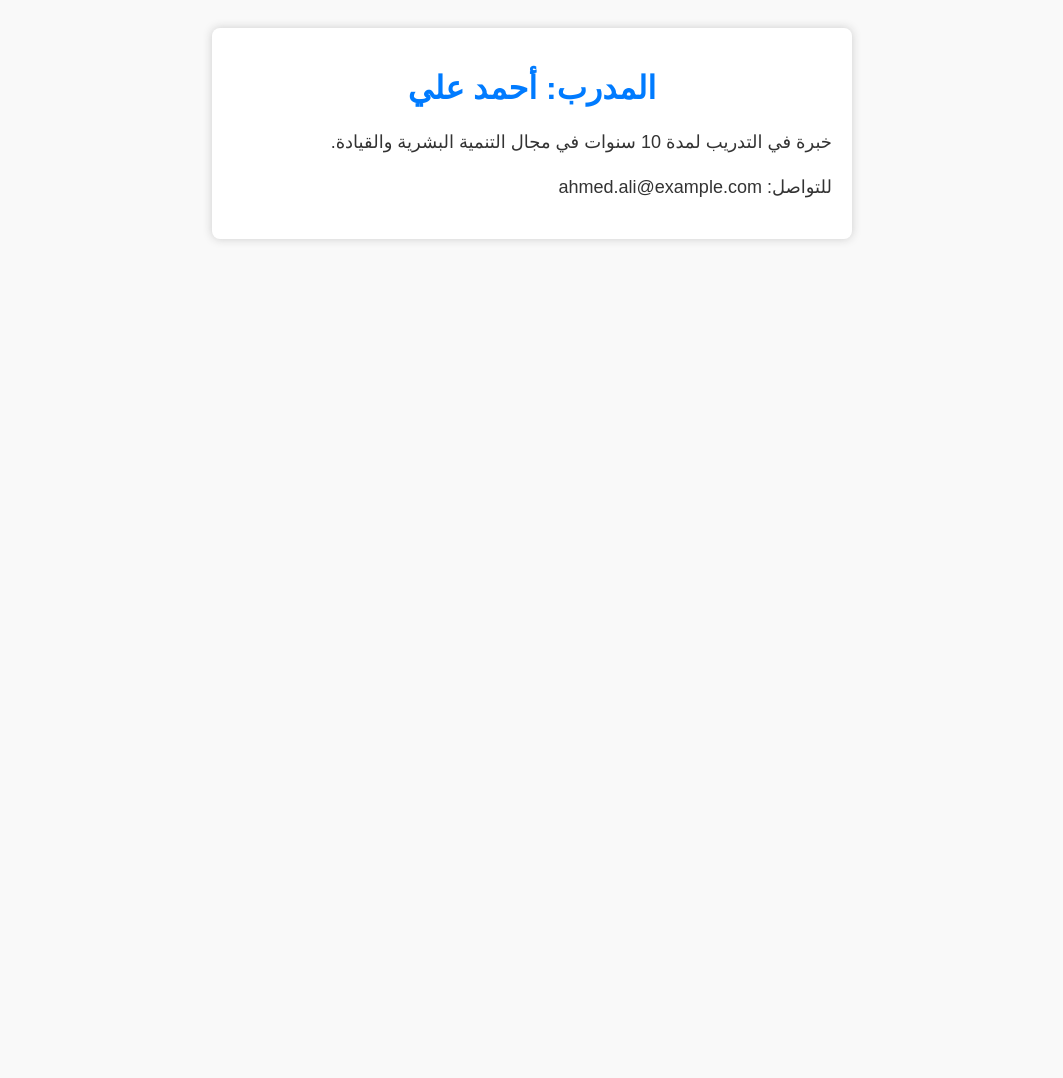
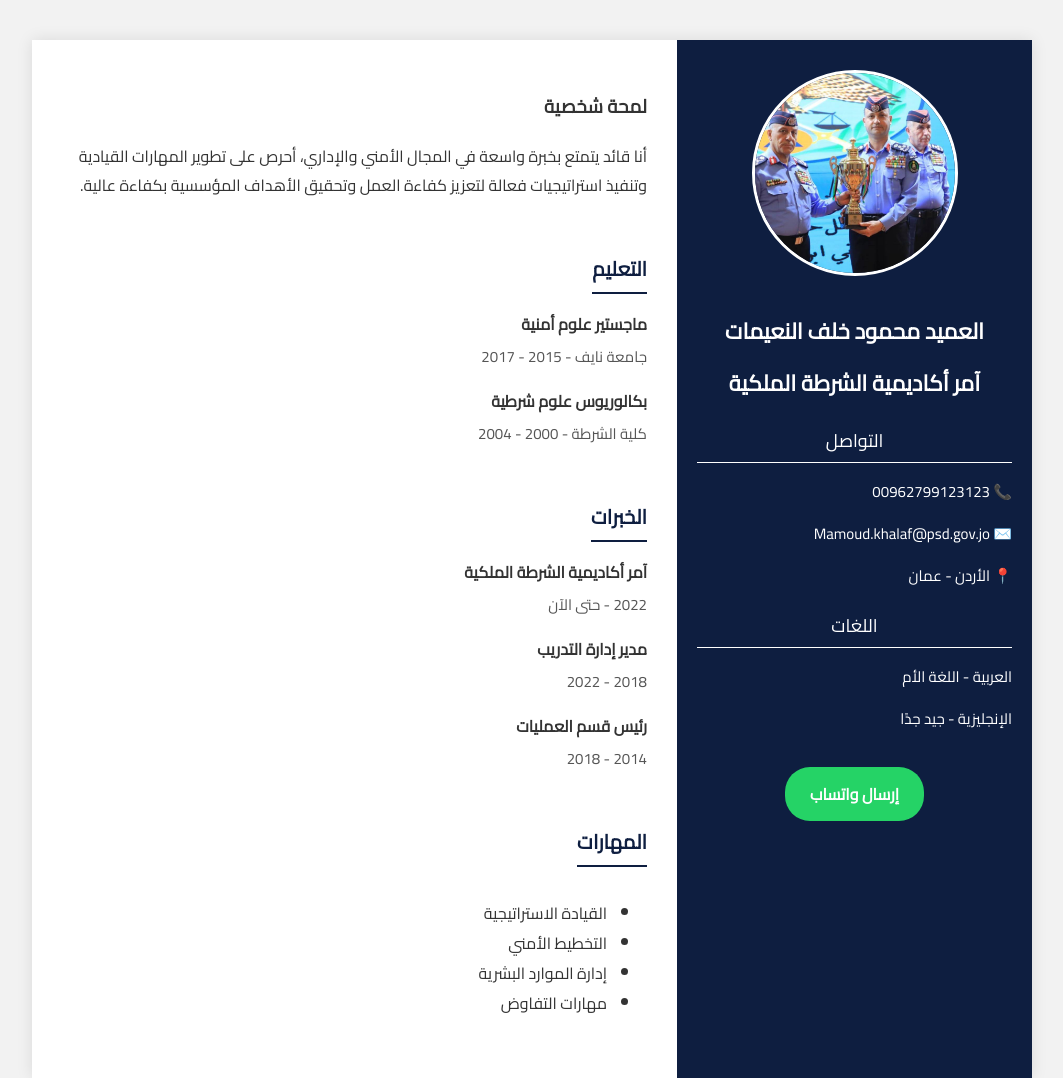
Before and after one commit to faris-jar/RPA, a plain HTML site: page index.html in a window 1280 px wide. Shown: the whole page, without its empty margins (108-1171 px from the left). Before the commit the page ends 800 px from the top, so only its background shows below. Drawn offline with Linux system fonts and the light colour scheme.

Commit message:
Add files via upload

```diff
--- a/index.html
+++ b/index.html
@@ -1,21 +1,197 @@
 <!DOCTYPE html>
 <html lang="ar" dir="rtl">
 <head>
-    <meta charset="UTF-8" />
-    <meta name="viewport" content="width=device-width, initial-scale=1" />
-    <title>صفحة تعريف المدرب</title>
-    <style>
-        body { font-family: Arial, sans-serif; padding: 20px; background: #f9f9f9; color: #333; }
-        .container { max-width: 600px; margin: auto; background: white; padding: 20px; border-radius: 8px; box-shadow: 0 0 10px #ccc; }
-        h1 { text-align: center; color: #007bff; }
-        p { font-size: 18px; line-height: 1.5; }
-    </style>
+  <meta charset="UTF-8" />
+  <title>السيرة الذاتية - العميد محمود خلف النعيمات</title>
+  <link href="https://fonts.googleapis.com/css2?family=Cairo&display=swap" rel="stylesheet">
+  <style>
+    body {
+      font-family: 'Cairo', sans-serif;
+      margin: 0;
+      background-color: #f2f2f2;
+      color: #333;
+    }
+
+    .cv-container {
+      display: flex;
+      flex-direction: row;
+      max-width: 1000px;
+      margin: 40px auto;
+      background: #fff;
+      box-shadow: 0 0 15px rgba(0, 0, 0, 0.1);
+    }
+
+    .left-section {
+      width: 35%;
+      background-color: #0e1e40;
+      color: white;
+      padding: 30px 20px;
+      text-align: center;
+    }
+
+    .left-section img {
+      width: 200px;
+      height: 200px;
+      border-radius: 50%;
+      border: 3px solid #fff;
+      object-fit: cover;
+      margin-bottom: 15px;
+    }
+
+    .left-section h2 {
+      font-size: 22px;
+      margin: 10px 0 5px;
+    }
+
+    .left-section h4 {
+      font-weight: normal;
+      font-size: 16px;
+      margin-bottom: 25px;
+    }
+
+    .section-title {
+      font-size: 18px;
+      margin: 20px 0 10px;
+      border-bottom: 1px solid #fff;
+      padding-bottom: 5px;
+    }
+
+    .info-box {
+      text-align: right;
+      font-size: 15px;
+      line-height: 1.8;
+      direction: rtl;
+    }
+
+    .right-section {
+      width: 65%;
+      padding: 30px;
+    }
+
+    .summary, .section {
+      margin-bottom: 30px;
+    }
+
+    .summary p {
+      font-size: 16px;
+      line-height: 1.8;
+    }
+
+    .section h3 {
+      font-size: 20px;
+      color: #0e1e40;
+      border-bottom: 2px solid #0e1e40;
+      display: inline-block;
+      padding-bottom: 5px;
+      margin-bottom: 15px;
+    }
+
+    .item {
+      margin-bottom: 15px;
+    }
+
+    .item h4 {
+      margin: 0;
+      font-size: 16px;
+      color: #333;
+    }
+
+    .item p {
+      margin: 3px 0;
+      font-size: 15px;
+      color: #555;
+    }
+
+    .whatsapp-btn {
+      margin-top: 20px;
+      display: inline-block;
+      background-color: #25D366;
+      color: white;
+      text-decoration: none;
+      padding: 12px 25px;
+      border-radius: 25px;
+      font-weight: bold;
+      transition: background 0.3s;
+    }
+
+    .whatsapp-btn:hover {
+      background-color: #128C3F;
+    }
+  </style>
 </head>
 <body>
-    <div class="container">
-        <h1>المدرب: أحمد علي</h1>
-        <p>خبرة في التدريب لمدة 10 سنوات في مجال التنمية البشرية والقيادة.</p>
-        <p>للتواصل: ahmed.ali@example.com</p>
+
+<div class="cv-container">
+  <!-- القسم الأيسر -->
+  <div class="left-section">
+    <img src="img5.jpg" alt="العميد محمود خلف النعيمات">
+    <h2>العميد محمود خلف النعيمات</h2>
+    <h2>آمر أكاديمية الشرطة الملكية</h4>
+
+    <div class="section-title">التواصل</div>
+    <div class="info-box">
+      <p>📞 00962799123123</p>
+      <p>✉️ Mamoud.khalaf@psd.gov.jo</p>
+      <p>📍 الأردن - عمان</p>
     </div>
+
+    <div class="section-title">اللغات</div>
+    <div class="info-box">
+      <p>العربية - اللغة الأم</p>
+      <p>الإنجليزية - جيد جدًا</p>
+    </div>
+
+    <a href="https://wa.me/962799797979" target="_blank" class="whatsapp-btn">إرسال واتساب</a>
+  </div>
+
+  <!-- القسم الأيمن -->
+  <div class="right-section">
+    <div class="summary">
+      <h3>لمحة شخصية</h3>
+      <p>
+        أنا قائد يتمتع بخبرة واسعة في المجال الأمني والإداري، أحرص على تطوير المهارات القيادية وتنفيذ استراتيجيات فعالة لتعزيز كفاءة العمل وتحقيق الأهداف المؤسسية بكفاءة عالية.
+      </p>
+    </div>
+
+    <div class="section">
+      <h3>التعليم</h3>
+      <div class="item">
+        <h4>ماجستير علوم أمنية</h4>
+        <p>جامعة نايف - 2015 - 2017</p>
+      </div>
+      <div class="item">
+        <h4>بكالوريوس علوم شرطية</h4>
+        <p>كلية الشرطة - 2000 - 2004</p>
+      </div>
+    </div>
+
+    <div class="section">
+      <h3>الخبرات</h3>
+      <div class="item">
+        <h4>آمر أكاديمية الشرطة الملكية</h4>
+        <p>2022 - حتى الآن</p>
+      </div>
+      <div class="item">
+        <h4>مدير إدارة التدريب</h4>
+        <p>2018 - 2022</p>
+      </div>
+      <div class="item">
+        <h4>رئيس قسم العمليات</h4>
+        <p>2014 - 2018</p>
+      </div>
+    </div>
+
+    <div class="section">
+      <h3>المهارات</h3>
+      <ul>
+        <li>القيادة الاستراتيجية</li>
+        <li>التخطيط الأمني</li>
+        <li>إدارة الموارد البشرية</li>
+        <li>مهارات التفاوض</li>
+      </ul>
+    </div>
+  </div>
+</div>
+
 </body>
 </html>
```
Also changed, not shown: img5.jpg (added).
